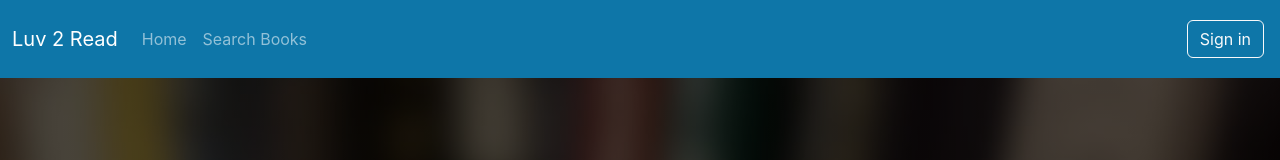
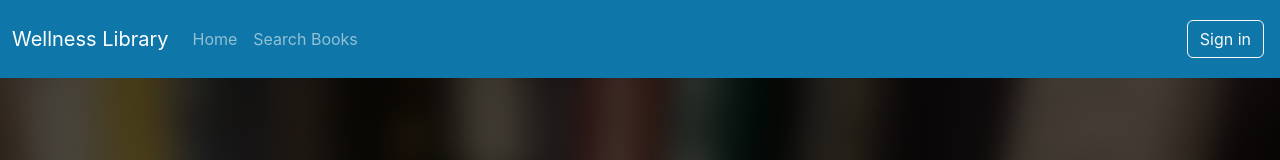
Before and after one commit to JDRGit/library-app, a React (Create React App) app: page / in a window 1280 px wide. Shown: the top 160 px of the page. Built offline with nearby package versions, Linux system fonts and the light colour scheme.

Commit message:
title change

```diff
--- a/src/layout/NavbarAndFooter/Navbar.tsx
+++ b/src/layout/NavbarAndFooter/Navbar.tsx
@@ -3,7 +3,7 @@
   return (
     <nav className='navbar navbar-expand-lg navbar-dark main-color py-3'>
       <div className='container-fluid'>
-        <span className='navbar-brand'>Luv 2 Read</span>
+        <span className='navbar-brand'>Wellness Library</span>
         <button className='navbar-toggler' type='button'
           data-bs-toggle='collapse' data-bs-target='#navbarNavDropdown'
           aria-controls='navbarNavDropdown' aria-expanded='false'
```
